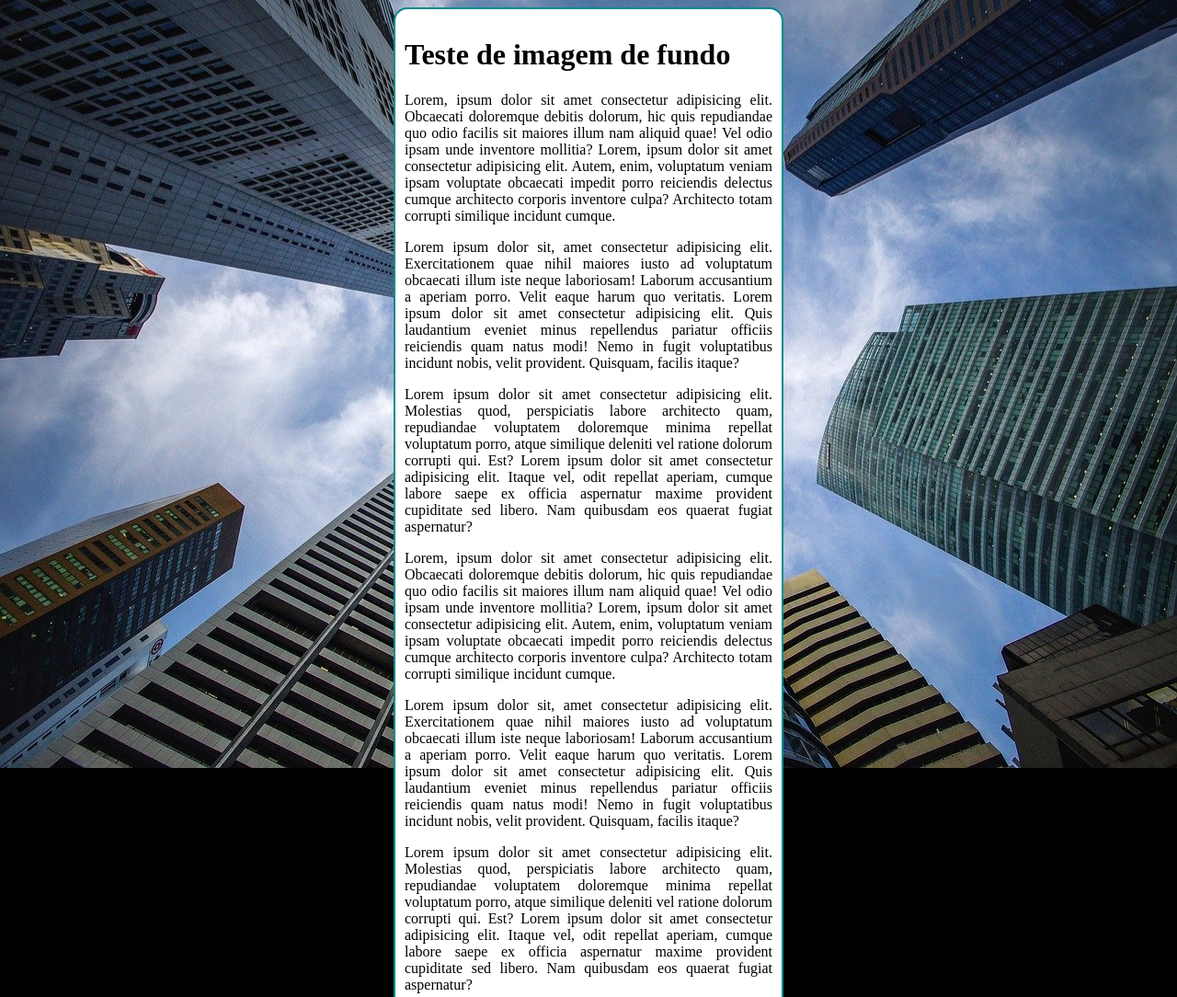
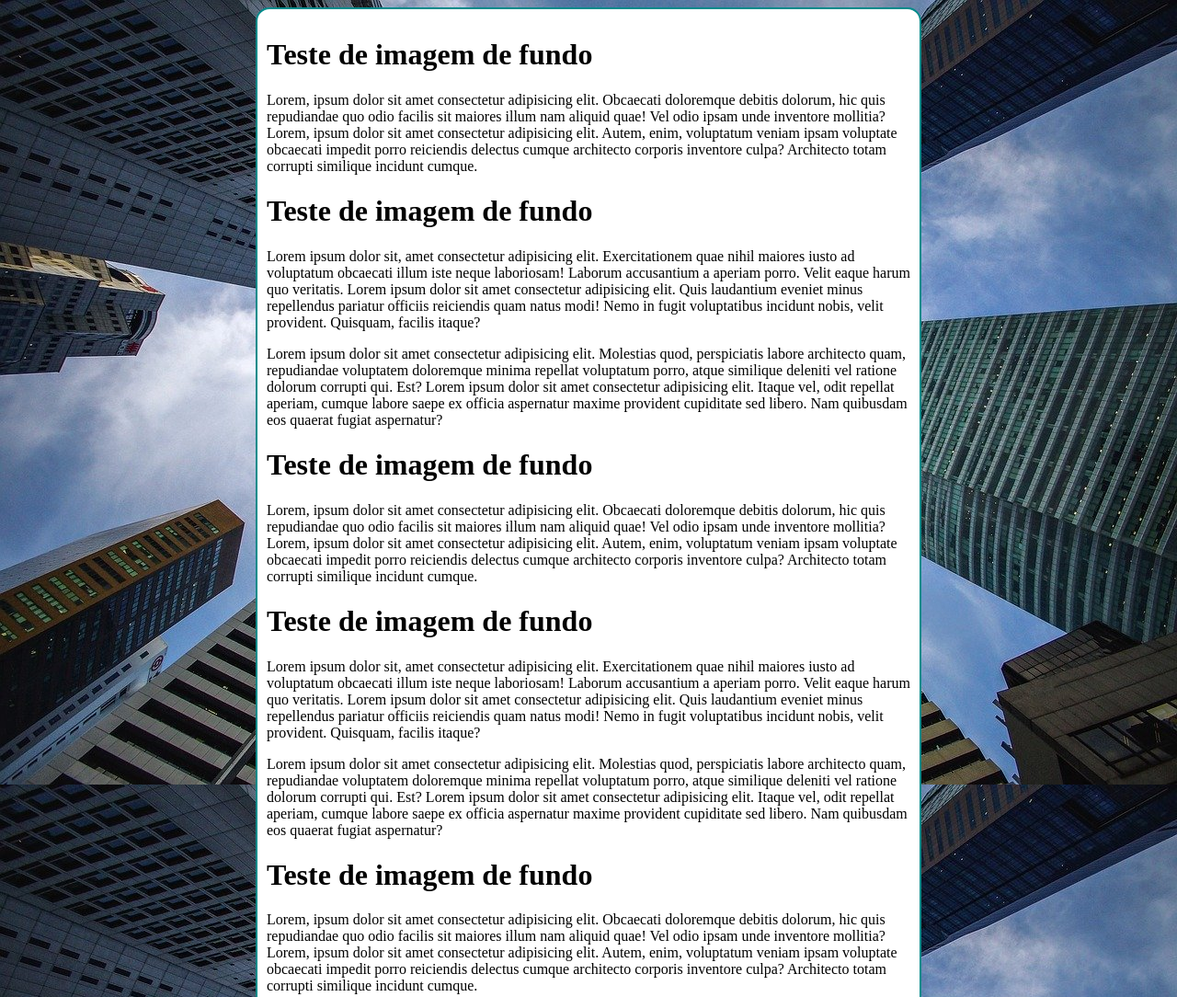
Before and after one commit to alexsanderlinn/hrml-css, a plain HTML site: page exercise-33/index.html in a window 1280 px wide. Shown: the top 1084 px of the page at 92% size. Drawn offline with Linux system fonts and the light colour scheme.

Commit message:
exercise 33

```diff
--- a/exercise-33/index.html
+++ b/exercise-33/index.html
@@ -4,25 +4,37 @@
     <meta charset="UTF-8">
     <meta http-equiv="X-UA-Compatible" content="IE=edge">
     <meta name="viewport" content="width=device-width, initial-scale=1.0">
-    <title>Document</title>
+    <title>Fundo fixo de tela</title>
     <style>
         body {
             height: 100vh;
+            /*
             background-color: black;
             background-image: url(image/wallpaper002.jpg);
             background-position: center center;
             background-repeat: no-repeat;
             background-size: cover;
+            background-attachment: fixed;
+           */
+
+            /*
+            shorthand - background:
+                color > image > position > repeat > [Size] > attachement
+
+                a opção do Size não funciona, precisa ser retirado e criar uma tag separada.
+            */
+
+            background: black url(image/wallpaper002.jpg) center center no-repeat fixed;
+            background-size: cover;
         }
 
         main {
             background-color: white;
-            width: 400px;
+            max-width: 700px;
             padding: 10px;
             margin: auto;
             border: 2px solid darkcyan;
             border-radius: 15px;
-            text-align: justify;
         }
     </style>
 </head>
@@ -30,11 +42,15 @@
     <main>
         <h1>Teste de imagem de fundo</h1>
         <p>Lorem, ipsum dolor sit amet consectetur adipisicing elit. Obcaecati doloremque debitis dolorum, hic quis repudiandae quo odio facilis sit maiores illum nam aliquid quae! Vel odio ipsam unde inventore mollitia? Lorem, ipsum dolor sit amet consectetur adipisicing elit. Autem, enim, voluptatum veniam ipsam voluptate obcaecati impedit porro reiciendis delectus cumque architecto corporis inventore culpa? Architecto totam corrupti similique incidunt cumque.</p>
+        <h1>Teste de imagem de fundo</h1>
         <p>Lorem ipsum dolor sit, amet consectetur adipisicing elit. Exercitationem quae nihil maiores iusto ad voluptatum obcaecati illum iste neque laboriosam! Laborum accusantium a aperiam porro. Velit eaque harum quo veritatis. Lorem ipsum dolor sit amet consectetur adipisicing elit. Quis laudantium eveniet minus repellendus pariatur officiis reiciendis quam natus modi! Nemo in fugit voluptatibus incidunt nobis, velit provident. Quisquam, facilis itaque?</p>
         <p>Lorem ipsum dolor sit amet consectetur adipisicing elit. Molestias quod, perspiciatis labore architecto quam, repudiandae voluptatem doloremque minima repellat voluptatum porro, atque similique deleniti vel ratione dolorum corrupti qui. Est? Lorem ipsum dolor sit amet consectetur adipisicing elit. Itaque vel, odit repellat aperiam, cumque labore saepe ex officia aspernatur maxime provident cupiditate sed libero. Nam quibusdam eos quaerat fugiat aspernatur?</p>
+        <h1>Teste de imagem de fundo</h1>
         <p>Lorem, ipsum dolor sit amet consectetur adipisicing elit. Obcaecati doloremque debitis dolorum, hic quis repudiandae quo odio facilis sit maiores illum nam aliquid quae! Vel odio ipsam unde inventore mollitia? Lorem, ipsum dolor sit amet consectetur adipisicing elit. Autem, enim, voluptatum veniam ipsam voluptate obcaecati impedit porro reiciendis delectus cumque architecto corporis inventore culpa? Architecto totam corrupti similique incidunt cumque.</p>
+        <h1>Teste de imagem de fundo</h1>
         <p>Lorem ipsum dolor sit, amet consectetur adipisicing elit. Exercitationem quae nihil maiores iusto ad voluptatum obcaecati illum iste neque laboriosam! Laborum accusantium a aperiam porro. Velit eaque harum quo veritatis. Lorem ipsum dolor sit amet consectetur adipisicing elit. Quis laudantium eveniet minus repellendus pariatur officiis reiciendis quam natus modi! Nemo in fugit voluptatibus incidunt nobis, velit provident. Quisquam, facilis itaque?</p>
         <p>Lorem ipsum dolor sit amet consectetur adipisicing elit. Molestias quod, perspiciatis labore architecto quam, repudiandae voluptatem doloremque minima repellat voluptatum porro, atque similique deleniti vel ratione dolorum corrupti qui. Est? Lorem ipsum dolor sit amet consectetur adipisicing elit. Itaque vel, odit repellat aperiam, cumque labore saepe ex officia aspernatur maxime provident cupiditate sed libero. Nam quibusdam eos quaerat fugiat aspernatur?</p>
+        <h1>Teste de imagem de fundo</h1>
         <p>Lorem, ipsum dolor sit amet consectetur adipisicing elit. Obcaecati doloremque debitis dolorum, hic quis repudiandae quo odio facilis sit maiores illum nam aliquid quae! Vel odio ipsam unde inventore mollitia? Lorem, ipsum dolor sit amet consectetur adipisicing elit. Autem, enim, voluptatum veniam ipsam voluptate obcaecati impedit porro reiciendis delectus cumque architecto corporis inventore culpa? Architecto totam corrupti similique incidunt cumque.</p>
         <p>Lorem ipsum dolor sit, amet consectetur adipisicing elit. Exercitationem quae nihil maiores iusto ad voluptatum obcaecati illum iste neque laboriosam! Laborum accusantium a aperiam porro. Velit eaque harum quo veritatis. Lorem ipsum dolor sit amet consectetur adipisicing elit. Quis laudantium eveniet minus repellendus pariatur officiis reiciendis quam natus modi! Nemo in fugit voluptatibus incidunt nobis, velit provident. Quisquam, facilis itaque?</p>
         <p>Lorem ipsum dolor sit amet consectetur adipisicing elit. Molestias quod, perspiciatis labore architecto quam, repudiandae voluptatem doloremque minima repellat voluptatum porro, atque similique deleniti vel ratione dolorum corrupti qui. Est? Lorem ipsum dolor sit amet consectetur adipisicing elit. Itaque vel, odit repellat aperiam, cumque labore saepe ex officia aspernatur maxime provident cupiditate sed libero. Nam quibusdam eos quaerat fugiat aspernatur?</p>
```
